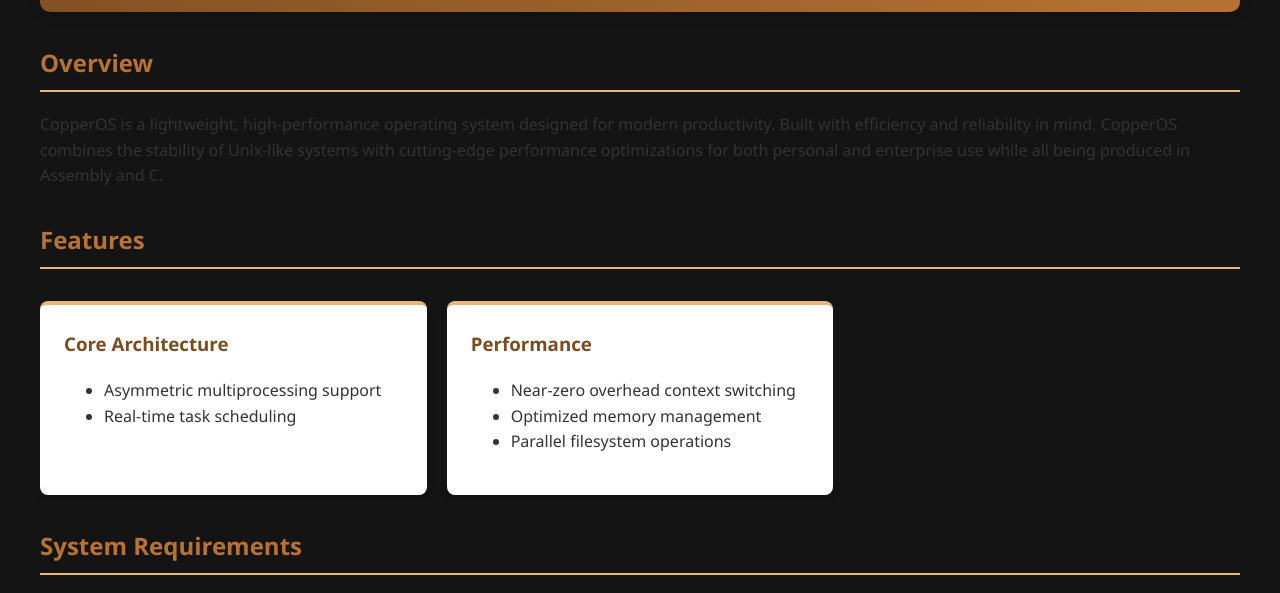
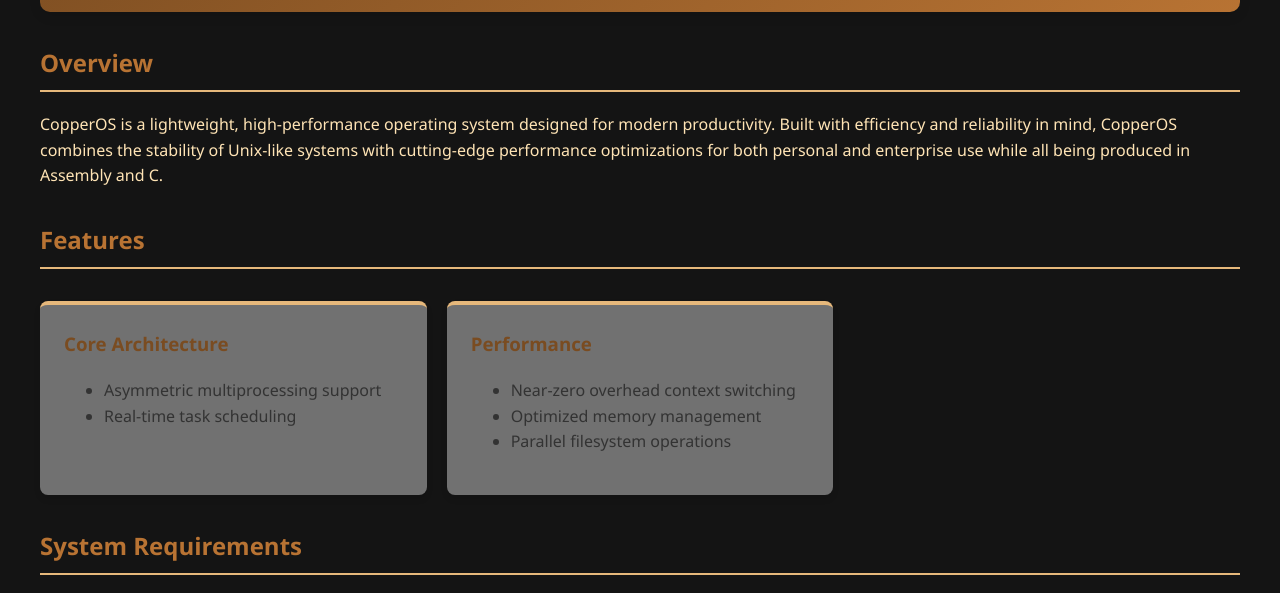
Before and after one commit to NightForge-Development/CopperOS, a plain HTML site: page index.html in a window 1280 px wide. Shown: the part 180-773 px from the top of the page. Drawn offline with Linux system fonts and the light colour scheme.

Commit message:
Update index.html

```diff
--- a/index.html
+++ b/index.html
@@ -11,6 +11,10 @@
             --copper-secondary: #E6B87B;
             --copper-dark: #7A4C21;
             --copper-light: #FFE4B5;
+        }
+
+        p {
+            color: var(--copper-light);
         }
 
         body {
@@ -107,7 +111,7 @@
         }
 
         .card {
-            background: white;
+            background: #717171;
             border-radius: 8px;
             padding: 1.5rem;
             box-shadow: 0 4px 6px rgba(0,0,0,0.1);
```
